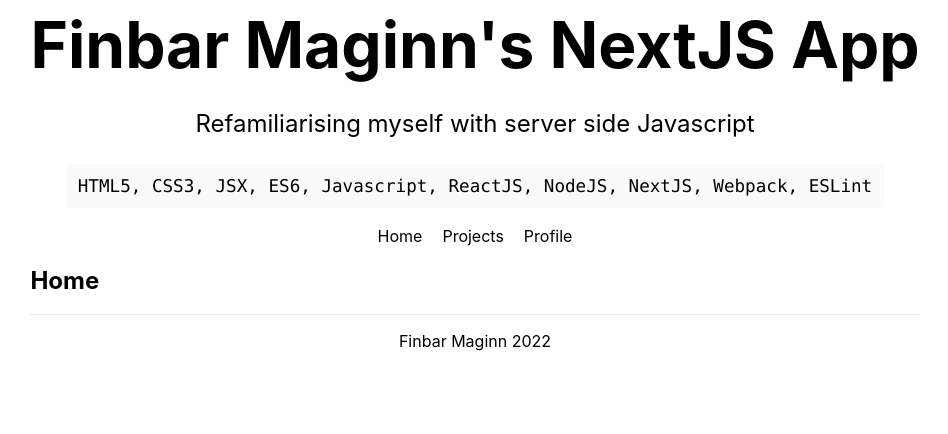
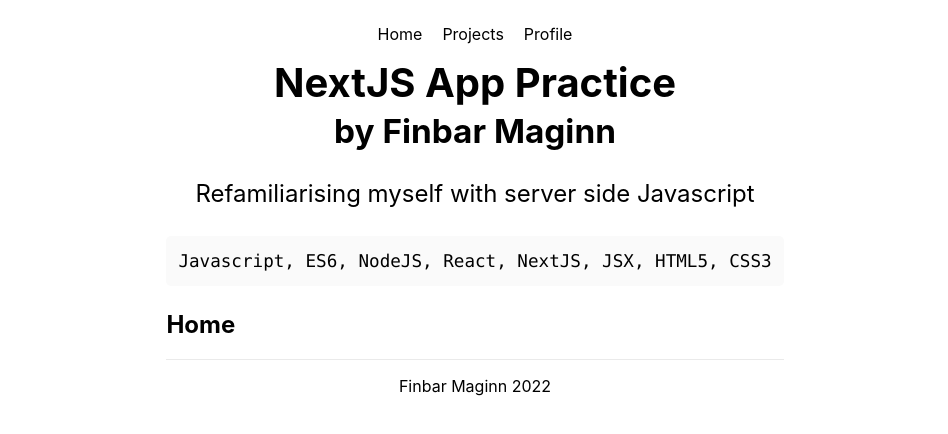
Before and after one commit to finbarmaginn/finbarmaginn2022, a Next.js app: page / in a window 1280 px wide. Shown: the top 434 px of the page, without its empty margins (165-1113 px from the left). Built offline with nearby package versions, Linux system fonts and the light colour scheme.

Commit message:
Rewording and title styling

```diff
--- a/components/Header/index.js
+++ b/components/Header/index.js
@@ -4,14 +4,14 @@
 export function Header() {
   return (
     <div>
+      <Nav />
       <h1 className={styles.title}>
-        Finbar Maginn{`'`}s NextJS App
+        NextJS App Practice<br /><small>by Finbar Maginn</small>
       </h1>
       <p className={styles.description}>Refamiliarising myself with server side Javascript</p>
       <p className={styles.description}>
-        <code>HTML5, CSS3, JSX, ES6, Javascript, ReactJS, NodeJS, NextJS, Webpack, ESLint</code>
+        <code>Javascript, ES6, NodeJS, React, NextJS, JSX, HTML5, CSS3</code>
       </p>
-      <Nav />
     </div>
   )
 }
--- a/components/Header/index.module.css
+++ b/components/Header/index.module.css
@@ -13,7 +13,7 @@
 .title {
   margin: 0;
   line-height: 1.15;
-  font-size: 4rem;
+  font-size: 2.5rem;
 }
 
 .title,
--- a/pages/global.css
+++ b/pages/global.css
@@ -50,6 +50,7 @@
     font-family: Menlo, Monaco, Lucida Console, Liberation Mono,
     DejaVu Sans Mono, Bitstream Vera Sans Mono, Courier New, monospace;
     text-align: center;
+    display: block;
 }
 .container {
     min-height: 100vh;
```
